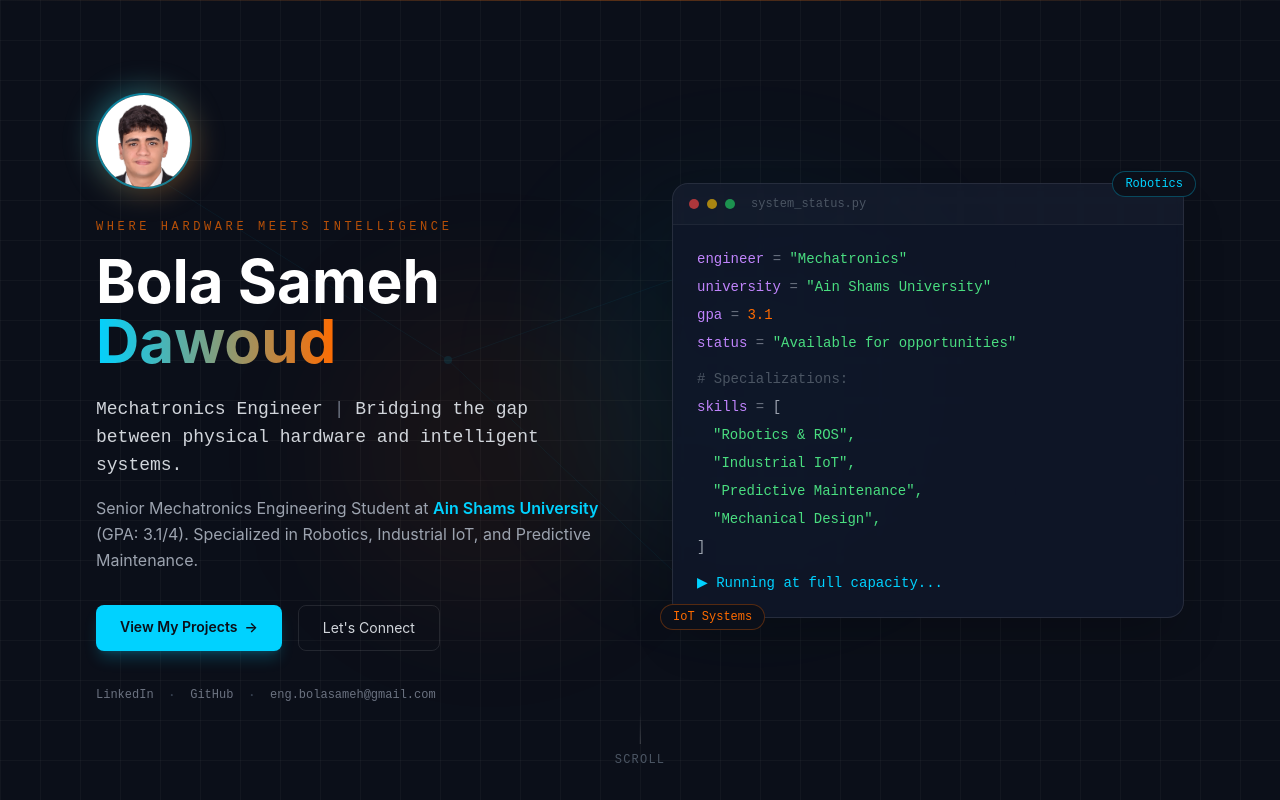
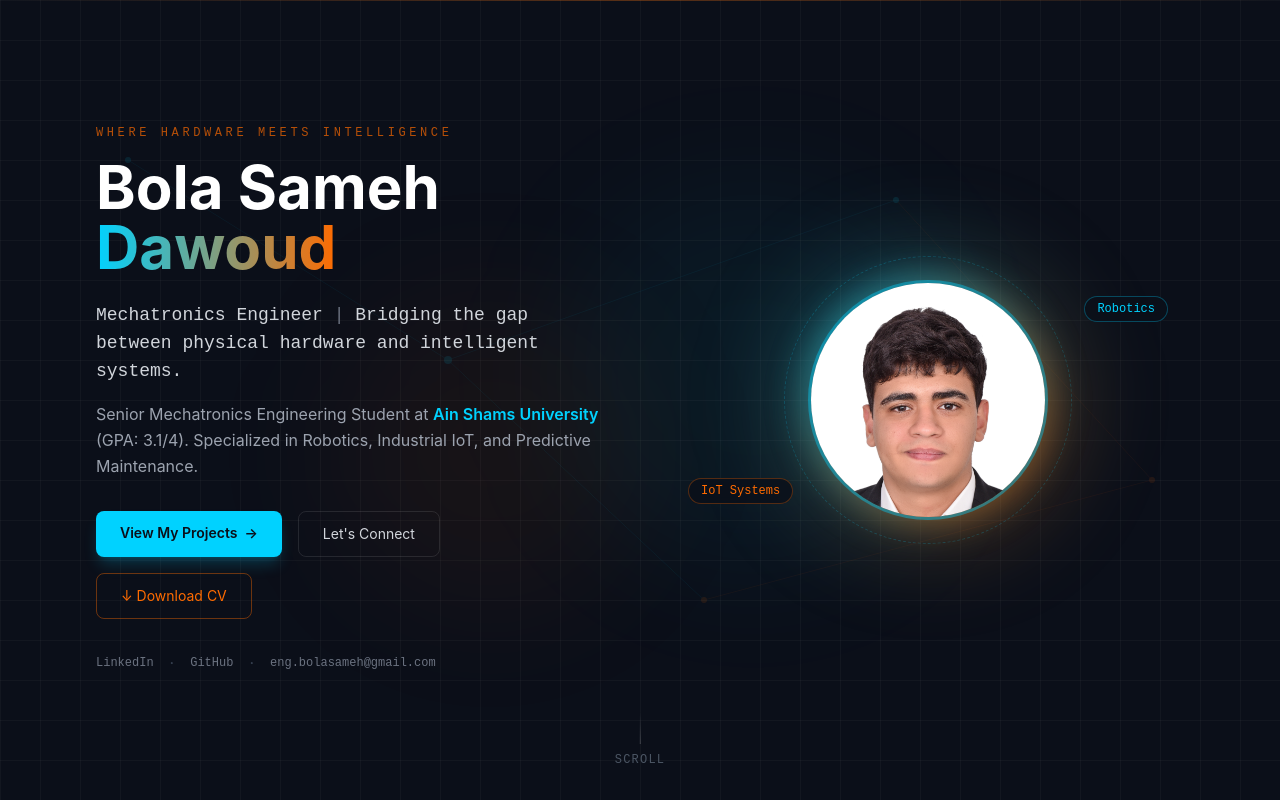
Before and after one commit to b-sameh/bola-sameh-portfolio, a Next.js app: page /bola-sameh-portfolio/ in a window 1280 px wide. Shown: the top 800 px of the page. Built offline with nearby package versions, Linux system fonts and the light colour scheme.

Commit message:
Move photo to right column, add Download CV button
Removed profile photo section and added a download link for CV. Updated visual card layout and added floating badges for skills.

```diff
--- a/src/components/Hero.tsx
+++ b/src/components/Hero.tsx
@@ -52,19 +52,6 @@ export function Hero() {
             animate={{ opacity: 1, y: 0 }}
             transition={{ duration: 0.7 }}
           >
-            {/* Profile photo */}
-            <div className="mb-6">
-              <div className="relative inline-block">
-                <div className="absolute inset-0 rounded-full bg-gradient-to-br from-cyanTech/40 to-amberMech/40 blur-md scale-110" />
-                {/* eslint-disable-next-line @next/next/no-img-element */}
-                <img
-                  src="/bola-sameh-portfolio/pic.jpg"
-                  alt="Bola Sameh Dawoud"
-                  style={{ width: '96px', height: '96px', borderRadius: '50%', objectFit: 'cover', objectPosition: 'center top', border: '2px solid rgba(0,210,255,0.5)', position: 'relative' }}
-                />
-              </div>
-            </div>
-
             <p className="text-xs font-mono uppercase tracking-[0.3em] text-amberMech/70 mb-4">
               Where Hardware Meets Intelligence
             </p>
@@ -101,6 +88,13 @@ export function Hero() {
               >
                 Let&apos;s Connect
               </a>
+              <a
+                href="/bola-sameh-portfolio/Summer-2026-CV.pdf"
+                download
+                className="px-6 py-3 rounded-lg border border-amberMech/40 text-amberMech text-sm hover:bg-amberMech/10 transition-colors"
+              >
+                ↓ Download CV
+              </a>
             </div>
 
             <div className="flex items-center gap-4">
@@ -112,42 +106,41 @@ export function Hero() {
             </div>
           </motion.div>
 
-          {/* Right: Visual card */}
+          {/* Right: Profile photo */}
           <motion.div
             initial={{ opacity: 0, x: 30 }}
             animate={{ opacity: 1, x: 0 }}
             transition={{ duration: 0.7, delay: 0.2 }}
-            className="relative hidden lg:block"
+            className="relative hidden lg:flex justify-center items-center"
           >
-            {/* Terminal-style card */}
-            <div className="rounded-2xl border border-white/10 bg-slate-900/80 backdrop-blur-sm overflow-hidden shadow-2xl">
-              <div className="flex items-center gap-2 px-4 py-3 border-b border-white/5 bg-white/[0.02]">
-                <div className="h-2.5 w-2.5 rounded-full bg-red-500/70" />
-                <div className="h-2.5 w-2.5 rounded-full bg-yellow-500/70" />
-                <div className="h-2.5 w-2.5 rounded-full bg-green-500/70" />
-                <span className="ml-2 text-xs font-mono text-gray-600">system_status.py</span>
-              </div>
-              <div className="p-6 font-mono text-sm space-y-2">
-                <p><span className="text-purple-400">engineer</span> <span className="text-gray-500">=</span> <span className="text-green-400">&quot;Mechatronics&quot;</span></p>
-                <p><span className="text-purple-400">university</span> <span className="text-gray-500">=</span> <span className="text-green-400">&quot;Ain Shams University&quot;</span></p>
-                <p><span className="text-purple-400">gpa</span> <span className="text-gray-500">=</span> <span className="text-amberMech">3.1</span></p>
-                <p><span className="text-purple-400">status</span> <span className="text-gray-500">=</span> <span className="text-green-400">&quot;Available for opportunities&quot;</span></p>
-                <p className="text-gray-600 pt-2"># Specializations:</p>
-                <p><span className="text-purple-400">skills</span> <span className="text-gray-500">=</span> <span className="text-gray-400">[</span></p>
-                <p className="pl-4 text-green-400">&quot;Robotics &amp; ROS&quot;,</p>
-                <p className="pl-4 text-green-400">&quot;Industrial IoT&quot;,</p>
-                <p className="pl-4 text-green-400">&quot;Predictive Maintenance&quot;,</p>
-                <p className="pl-4 text-green-400">&quot;Mechanical Design&quot;,</p>
-                <p><span className="text-gray-400">]</span></p>
-                <p className="pt-2 text-cyanTech">▶ Running at full capacity...</p>
-              </div>
+            {/* Outer glow ring */}
+            <div className="absolute w-80 h-80 rounded-full bg-gradient-to-br from-cyanTech/20 to-amberMech/20 blur-2xl" />
+            {/* Rotating dashed ring */}
+            <div className="absolute w-72 h-72 rounded-full border border-dashed border-cyanTech/20 animate-spin" style={{ animationDuration: '20s' }} />
+            {/* Photo */}
+            <div className="relative">
+              <div className="absolute inset-0 rounded-full bg-gradient-to-br from-cyanTech/50 to-amberMech/50 blur-lg scale-105" />
+              {/* eslint-disable-next-line @next/next/no-img-element */}
+              <img
+                src="/bola-sameh-portfolio/pic.jpg"
+                alt="Bola Sameh Dawoud"
+                style={{
+                  width: '240px',
+                  height: '240px',
+                  borderRadius: '50%',
+                  objectFit: 'cover',
+                  objectPosition: 'center top',
+                  border: '3px solid rgba(0,210,255,0.4)',
+                  position: 'relative',
+                  display: 'block',
+                }}
+              />
             </div>
-
-            {/* Floating accent badges */}
-            <div className="absolute -top-3 -right-3 px-3 py-1 rounded-full border border-cyanTech/30 bg-slateBg text-xs font-mono text-cyanTech">
+            {/* Floating badges */}
+            <div className="absolute top-4 right-4 px-3 py-1 rounded-full border border-cyanTech/30 bg-slateBg/80 text-xs font-mono text-cyanTech backdrop-blur-sm">
               Robotics
             </div>
-            <div className="absolute -bottom-3 -left-3 px-3 py-1 rounded-full border border-amberMech/30 bg-slateBg text-xs font-mono text-amberMech">
+            <div className="absolute bottom-4 left-4 px-3 py-1 rounded-full border border-amberMech/30 bg-slateBg/80 text-xs font-mono text-amberMech backdrop-blur-sm">
               IoT Systems
             </div>
           </motion.div>
```
